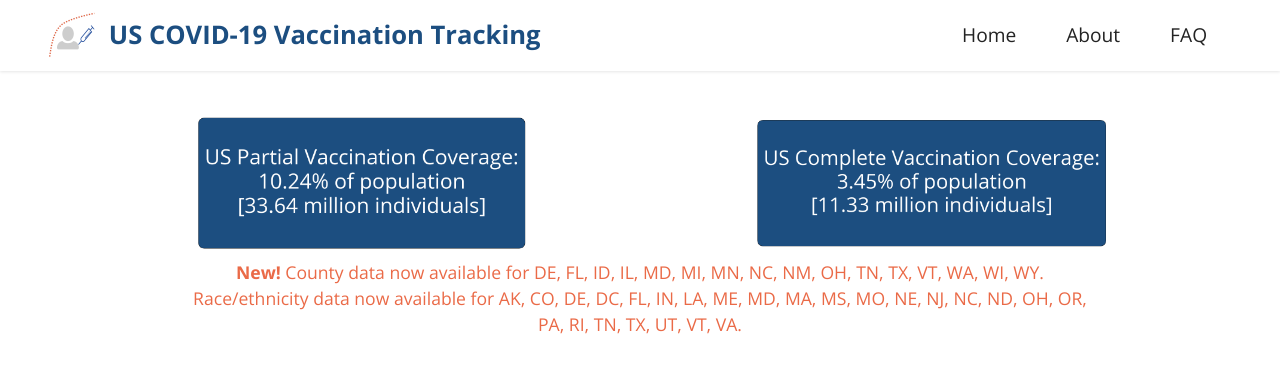
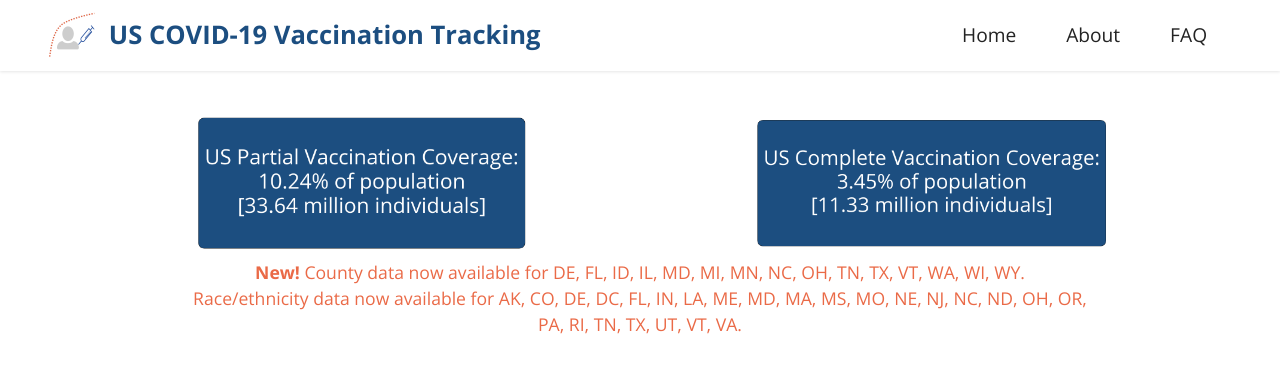
Before and after one commit to bansallab/vaccinetracking, a plain HTML site: page index.html in a window 1280 px wide. Shown: the top 368 px of the page. Drawn offline with nearby package versions, Linux system fonts and the light colour scheme; grey boxes are pictures that could not be loaded.

Commit message:
Corrected county list

```diff
--- a/index.html
+++ b/index.html
@@ -97,7 +97,7 @@
             <div class="col-md-12 col-lg-10">
 
 
-                <p class="mbr-text mbr-fonts-style display-4"><strong>New!</strong>&nbsp;County data now available for DE, FL, ID, IL, MD, MI, MN, NC, NM, OH, TN, TX, VT, WA, WI, WY.<br> Race/ethnicity data now available for AK, CO, DE, DC, FL, IN, LA, ME, MD, MA, MS, MO, NE, NJ, NC, ND, OH, OR, PA, RI, TN, TX, UT, VT, VA.<br></p>
+                <p class="mbr-text mbr-fonts-style display-4"><strong>New!</strong>&nbsp;County data now available for DE, FL, ID, IL, MD, MI, MN, NC, OH, TN, TX, VT, WA, WI, WY.<br> Race/ethnicity data now available for AK, CO, DE, DC, FL, IN, LA, ME, MD, MA, MS, MO, NE, NJ, NC, ND, OH, OR, PA, RI, TN, TX, UT, VT, VA.<br></p>
             </div>
         </div>
     </div>
```
